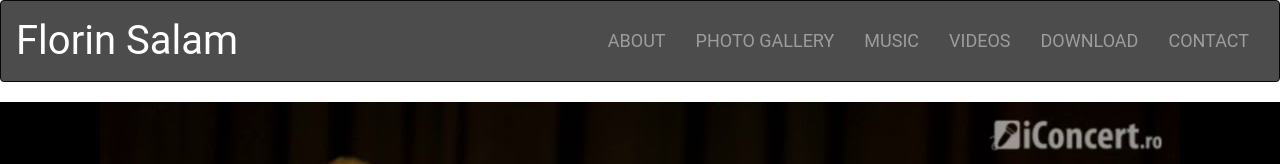
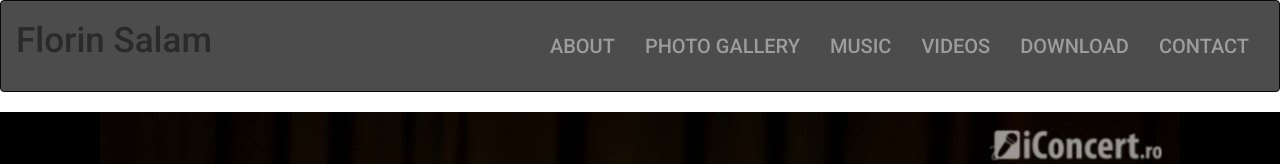
Before and after one commit to Code-Institute-Submissions/milestoneProject-1, a plain HTML site: page index.html in a window 1280 px wide. Shown: the top 164 px of the page. Drawn offline with nearby package versions, Linux system fonts and the light colour scheme.

Commit message:
changed some styles on navbar

```diff
--- a/index.html
+++ b/index.html
@@ -19,19 +19,19 @@
         <nav class="navbar-default navbar-inverse navbar my-navbar">
             <div class="container-fluid">
                 <div class="row navi">
-                    <div class="navbar-header col-xs-12">
+                    <div class="navbar-header col-xs-12 col-md-12">
                         <a class="navbar-brand" href="index.html">
                             <p class="brand">Florin Salam</p>
                         </a>
                         <button class="navbar-toggle" data-toggle="collapse" data-target=".navbar-collapse">
-                        <span class="icon-bar"></span>
-                        <span class="icon-bar"></span>
-                        <span class="icon-bar"></span>
-                    </button>
+                            <span class="icon-bar"></span>
+                            <span class="icon-bar"></span>
+                            <span class="icon-bar"></span>
+                        </button>
                         <div class="collapse navbar-collapse navHeaderCollapse navbar-right">
                             <ul class="nav navbar-nav nav-ul">
-                                <li><a href="#about">About</a></li>
-                                <li><a href="#myCarousel">Photo Gallery</a></li>
+                                <li><a href="#about"  class="activ">About</a></li>
+                                <li><a href="#">Photo Gallery</a></li>
                                 <li><a href="#">Music</a></li>
                                 <li><a href="#">Videos</a></li>
                                 <li><a href="#">Download</a></li>
--- a/style.css
+++ b/style.css
@@ -1,3 +1,5 @@
+@import url('https://fonts.googleapis.com/css?family=Roboto:400,500');
+
 html body {
     height: 100%;
     margin: 0;
@@ -27,46 +29,56 @@ body {
     background-color: #545960;
 }
 
+.my-navbar {
+    background-color: rgba(0, 0, 0, 0.7);
+}
+
 /*.div-intro {
     background-color: rgba(102, 82, 0, 0.7);
 }
 */
 
-
 /*-------------------------------------Brand */
 
 .brand {
-    margin: 10px 0 10px 0;
-    padding-top: 5px;
-    font-size: 40px;
-    color: #fff;
+    font-family: 'Roboto', sans-serif;
+    font-weight: 500;
+    margin: 0;
+    font-size: 20px;
+    color: #292a2b;
 }
+
+
 
 
 /*-------------------------------------Navigation */
 
-.my-navbar {
-    background-color: rgba(0, 0, 0, 0.7);
+.nav-ul li {
+    line-height: 120px;
+    font-family: 'Roboto', sans-serif;
+    font-size: 20px;
+    font-weight: 500;
+    transition: .5s;
+    text-transform: uppercase;
+    text-align: center;
 }
 
-.nav-ul li {
-    font-size: 18px;
-    text-transform: uppercase;
-    text-align: center;
-    padding: 15px 0 15px 0;
+.nav-ul li a {
+    line-height: 60px;
 }
+
 
 .nav-ul li:hover {
     font-style: italic;
     background-color: #77773c;
-    transition: 0.2s ease-in-out;
+    transition: .5s ease-in-out;
 
 }
+
 
 /*-------------------------------------Main Content */
 
 /*-----------------Introduction div */
-
 
 .intro {
     padding: 100px 0 150px 100px;
@@ -94,5 +106,13 @@ body {
 
 .carousel-inner img {
 
-      margin: auto;
+    margin: auto;
 }
+
+
+@media(min-width: 768px) {
+    .brand {
+        font-size: 35px;
+        margin: 15px 0 0 0;
+    }
+}
```
